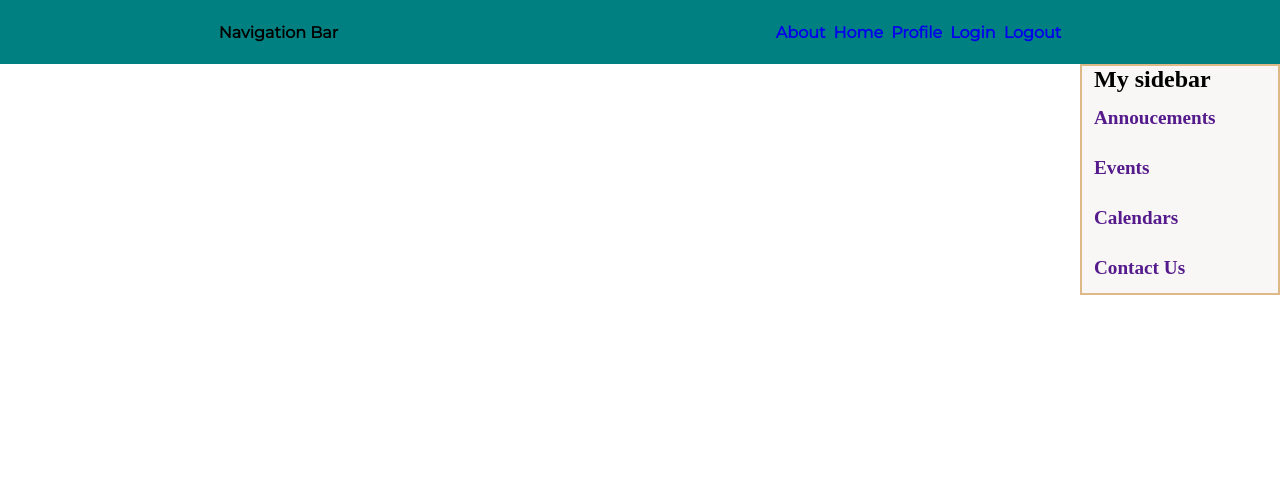
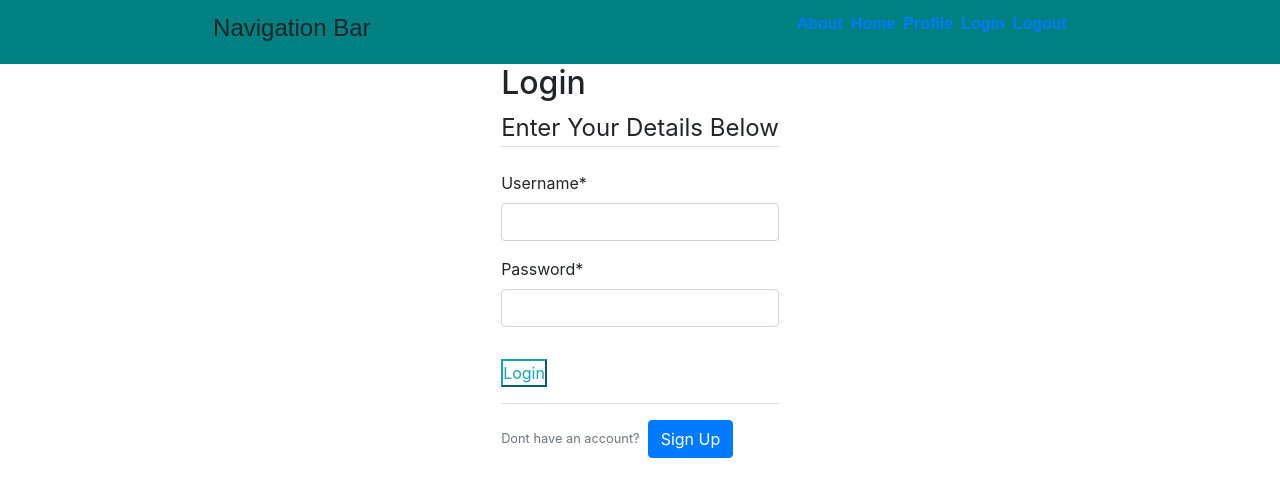
Before and after one commit to RichardKaranuMbuti/Django-User-Authentication, a Django app: page /login/ in a window 1280 px wide. Shown: the top 497 px of the page. Run offline with Django 4.2, Linux system fonts and the light colour scheme; some libraries are stand-ins or nearby versions.

Commit message:
update login template to crispy

```diff
--- a/users/forms.py
+++ b/users/forms.py
@@ -8,6 +8,6 @@ class LoginForm(AuthenticationForm):
 class SignUpForm(UserCreationForm):
     email=forms.EmailField()
 
-    class meta:
+    class Meta:
         model=User
         fields=('username','email','password1','password2')
--- a/users/static/users/main.css
+++ b/users/static/users/main.css
@@ -13,7 +13,7 @@
   margin-top: 250px;
 }
 
-nav {
+.nav-local {
   display: flex;
   justify-content: space-around;
   align-items: center;
@@ -21,7 +21,7 @@ nav {
   background-color: teal;
   font-family: "Montserrat", sans-serif;
 }
-.nav-links {
+.nav-links-local {
   display:flex;
   list-style: none;
   justify-content:space-around;
@@ -40,7 +40,7 @@ a{
   text-decoration: none;
 }
 
-.sidebar{
+.sidebar-local{
   position: fixed;
   right: 0;
   width: 200px;
--- a/users/templates/users/base.html
+++ b/users/templates/users/base.html
@@ -7,18 +7,26 @@
     <meta name="viewport" content="width=device-width, initial-scale=1.0">
     <title>Home</title>
     <link rel="stylesheet" href="{% static 'users/main.css' %}">
+    <!--
     <link
       href="https://fonts.googleapis.com/css2?family=Montserrat&display=swap"
-      rel="stylesheet"
+      rel="stylesheet" -->
 
-    />
+
+    <!-- Required meta tags -->
+    <meta charset="utf-8">
+    <meta name="viewport" content="width=device-width, initial-scale=1, shrink-to-fit=no">
+
+    <!-- Bootstrap CSS -->
+    <link rel="stylesheet" href="https://cdn.jsdelivr.net/npm/bootstrap@4.1.3/dist/css/bootstrap.min.css" integrity="sha384-MCw98/SFnGE8fJT3GXwEOngsV7Zt27NXFoaoApmYm81iuXoPkFOJwJ8ERdknLPMO" crossorigin="anonymous">
+
 </head>
 <body>
-    <nav>
-        <div class="heading">
+    <nav class="nav-local">
+        <div class="headinglocal">
             <h4>Navigation Bar</h4>
         </div>
-        <ul class="nav-links">
+        <ul class="nav-links-local">
             <li><a href="#">About</a></li>
             <li><a href="#">Home</a></li>
             <li><a href="#">Profile</a></li>
@@ -26,15 +34,29 @@
             <li><a href="#">Logout</a></li>
         </ul>
     </nav>
-    <div class="sidebar">
-    <h2>My sidebar</h2>
-    <ul>
+    <!--
+    <div class="sidebar-local">
+     <h2>My sidebar</h2>
+     <ul>
         <li><a href="">Annoucements</a></li>
         <li><a href="">Events</a></li>
         <li><a href="">Calendars</a></li>
         <li><a href="">Contact Us</a></li>
-    </ul>
+     </ul>
 
     </div>
+    -->
+    <div class="d-flex justify-content-center">
+
+            {% block content %}
+
+        {% endblock %}
+
+    </div>
+
+
+    <script src="https://code.jquery.com/jquery-3.3.1.slim.min.js" integrity="sha384-q8i/X+965DzO0rT7abK41JStQIAqVgRVzpbzo5smXKp4YfRvH+8abtTE1Pi6jizo" crossorigin="anonymous"></script>
+    <script src="https://cdn.jsdelivr.net/npm/popper.js@1.14.3/dist/umd/popper.min.js" integrity="sha384-ZMP7rVo3mIykV+2+9J3UJ46jBk0WLaUAdn689aCwoqbBJiSnjAK/l8WvCWPIPm49" crossorigin="anonymous"></script>
+    <script src="https://cdn.jsdelivr.net/npm/bootstrap@4.1.3/dist/js/bootstrap.min.js" integrity="sha384-ChfqqxuZUCnJSK3+MXmPNIyE6ZbWh2IMqE241rYiqJxyMiZ6OW/JmZQ5stwEULTy" crossorigin="anonymous"></script>
 </body>
 </html>
--- a/users/templates/users/login.html
+++ b/users/templates/users/login.html
@@ -1,15 +1,23 @@
 {% extends 'users/base.html' %}
 {% load crispy_forms_tags %}
-{% block content%}
-<h2>Login</h2>
+{% block content %}
+
 <div class="content-section">
-    <form action="" method="post">
+ <h2>Login</h2>
+    <form method="post">
         {%csrf_token%}
-        {{form.as_p}}
-        <button type="submit">Login</button>
+         <fieldset class="form-group">
+            <legend class="border-bottom mb-4">Enter Your Details Below</legend>
+            {{form|crispy}}
+         </fieldset>
+         <div class="form-group">
+            <button class="btn-outline-info" type="submit">Login</button>
+         </div>
     </form>
+    <div class="border-top pt-3">
+        <small class="text-muted">
+            <p>Dont have an account?<a href="{%url 'signup'%}" class="ml-2"><button class="btn btn-primary">Sign Up</button> </a></p>
+        </small>
+    </div>
 </div>
-
-<p>Dont have an account?<a href="{%url 'signup'%}"><button>Sign Up</button> </a></p><
-
-{%endblock%}
+{% endblock content %}
```
Also changed, not shown: users/templates/users/signup.html (+9 -3 lines), db.sqlite3.
